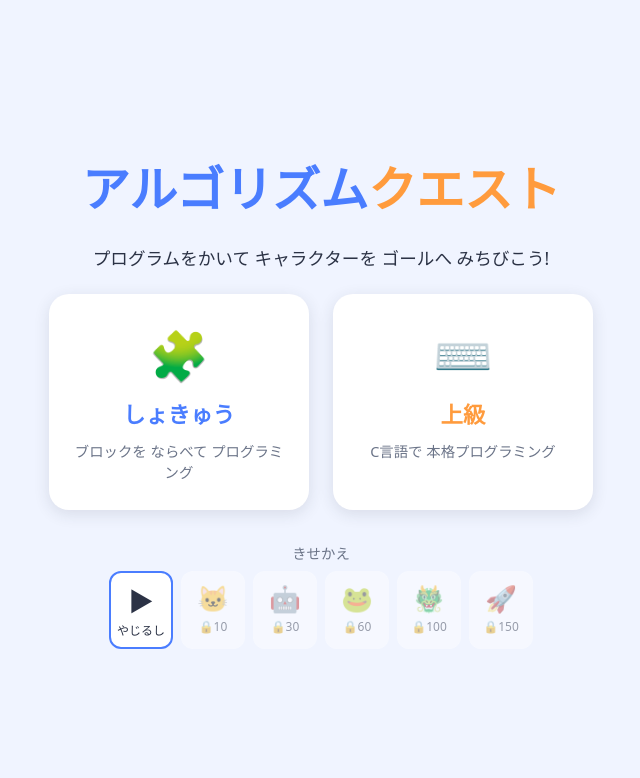
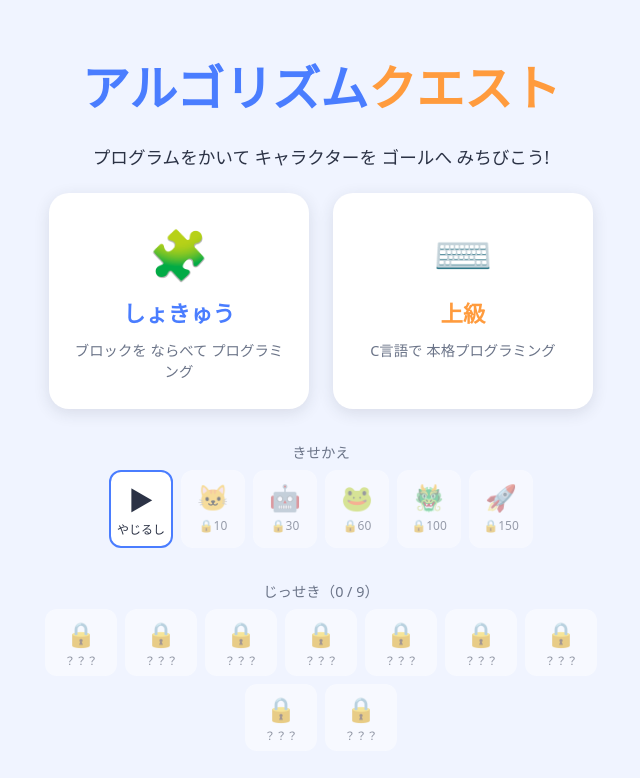
Before and after one commit to piku-2/algorithm-game, a React (Vite) app in the folder front/: page / in a window 1280 px wide. Shown: the top 778 px of the page, without its empty margins (319-959 px from the left). Built offline with nearby package versions, Linux system fonts and the light colour scheme; no server answers.

Commit message:
じっせき(バッジ)システムを追加: 進捗に応じてバッジを解放しトースト+ギャラリー表示

```diff
--- a/front/src/App.tsx
+++ b/front/src/App.tsx
@@ -1,11 +1,20 @@
-import { useEffect, useState } from 'react';
+import { useEffect, useState, type ReactNode } from 'react';
 import type { Stage } from './game/types';
 import { BUNDLED_STAGES } from './game/stages';
 import { fetchProgress, fetchStages, postProgress } from './game/api';
 import { loadSkinId, saveSkinId, skinById, totalStars } from './game/skins';
+import {
+  ACHIEVEMENTS,
+  computeStats,
+  loadSeenAchievementIds,
+  saveSeenAchievementIds,
+  unlockedAchievementIds,
+  type Achievement,
+} from './game/achievements';
 import { TitleScreen } from './components/TitleScreen';
 import { StageSelect, type Progress } from './components/StageSelect';
 import { PlayScreen } from './components/PlayScreen';
+import { AchievementToast } from './components/AchievementToast';
 
 type Screen =
   | { name: 'title' }
@@ -28,6 +37,8 @@ export default function App() {
   const [apiAvailable, setApiAvailable] = useState(false);
   const [progress, setProgress] = useState<Progress>(loadLocalProgress);
   const [skinId, setSkinId] = useState<string>(loadSkinId);
+  const [seenAchievementIds, setSeenAchievementIds] = useState<Set<string>>(loadSeenAchievementIds);
+  const [achievementToasts, setAchievementToasts] = useState<Achievement[]>([]);
 
   // ステージと進捗はバックエンド API から取得し、落ちていれば同梱データにフォールバック
   useEffect(() => {
@@ -62,6 +73,23 @@ export default function App() {
     localStorage.setItem(PROGRESS_KEY, JSON.stringify(progress));
   }, [progress]);
 
+  const stats = computeStats(stages, progress);
+  const unlockedIds = unlockedAchievementIds(stats);
+
+  useEffect(() => {
+    const newlyUnlocked = ACHIEVEMENTS.filter(
+      (a) => unlockedIds.has(a.id) && !seenAchievementIds.has(a.id),
+    );
+    if (newlyUnlocked.length === 0) return;
+    setAchievementToasts((q) => [...q, ...newlyUnlocked]);
+    setSeenAchievementIds((prev) => {
+      const next = new Set(prev);
+      newlyUnlocked.forEach((a) => next.add(a.id));
+      saveSeenAchievementIds(next);
+      return next;
+    });
+  }, [progress, stages]);
+
   const handleClear = (stageId: string, stars: 1 | 2 | 3) => {
     setProgress((prev) => {
       const best = prev[stageId];
@@ -78,21 +106,23 @@ export default function App() {
     saveSkinId(id);
   };
 
+  let content: ReactNode;
+
   if (screen.name === 'title') {
-    return (
+    content = (
       <TitleScreen
         onSelectMode={(mode) => setScreen({ name: 'select', mode })}
         currentSkinId={skinId}
         totalStars={totalStars(progress)}
         onSelectSkin={handleSelectSkin}
+        unlockedAchievementIds={unlockedIds}
       />
     );
-  }
-
+  } else {
     const modeStages = stages.filter((s) => s.mode === screen.mode);
 
     if (screen.name === 'select') {
-    return (
+      content = (
         <StageSelect
           mode={screen.mode}
           stages={modeStages}
@@ -101,25 +131,41 @@ export default function App() {
           onBack={() => setScreen({ name: 'title' })}
         />
       );
-  }
-
+    } else {
       const index = modeStages.findIndex((s) => s.id === screen.stageId);
       const stage = modeStages[index];
       const next = modeStages[index + 1];
 
       if (!stage) {
         setScreen({ name: 'select', mode: screen.mode });
-    return null;
-  }
-
-  return (
+        content = null;
+      } else {
+        content = (
           <PlayScreen
             key={stage.id}
             stage={stage}
             onClear={handleClear}
             onBack={() => setScreen({ name: 'select', mode: screen.mode })}
-      onNext={next ? () => setScreen({ name: 'play', mode: screen.mode, stageId: next.id }) : null}
+            onNext={
+              next ? () => setScreen({ name: 'play', mode: screen.mode, stageId: next.id }) : null
+            }
             skin={skinById(skinId)}
           />
         );
       }
+    }
+  }
+
+  return (
+    <>
+      {content}
+      {achievementToasts[0] && (
+        <AchievementToast
+          key={achievementToasts[0].id}
+          achievement={achievementToasts[0]}
+          onDone={() => setAchievementToasts((q) => q.slice(1))}
+        />
+      )}
+    </>
+  );
+}
--- /dev/null
+++ b/front/src/components/AchievementGallery.tsx
@@ -0,0 +1,30 @@
+import { ACHIEVEMENTS } from '../game/achievements';
+
+interface Props {
+  unlockedIds: Set<string>;
+}
+
+export function AchievementGallery({ unlockedIds }: Props) {
+  return (
+    <div className="achievement-gallery">
+      <span className="achievement-gallery-label">
+        じっせき（{unlockedIds.size} / {ACHIEVEMENTS.length}）
+      </span>
+      <div className="achievement-list">
+        {ACHIEVEMENTS.map((a) => {
+          const unlocked = unlockedIds.has(a.id);
+          return (
+            <span
+              key={a.id}
+              className={`achievement-badge ${unlocked ? '' : 'achievement-locked'}`}
+              title={unlocked ? `${a.name}: ${a.desc}` : `？？？: ${a.desc}`}
+            >
+              <span className="achievement-emoji">{unlocked ? a.emoji : '🔒'}</span>
+              <span className="achievement-name">{unlocked ? a.name : '？？？'}</span>
+            </span>
+          );
+        })}
+      </div>
+    </div>
+  );
+}
--- /dev/null
+++ b/front/src/components/AchievementToast.tsx
@@ -0,0 +1,24 @@
+import { useEffect } from 'react';
+import type { Achievement } from '../game/achievements';
+
+interface Props {
+  achievement: Achievement;
+  onDone: () => void;
+}
+
+export function AchievementToast({ achievement, onDone }: Props) {
+  useEffect(() => {
+    const t = window.setTimeout(onDone, 3200);
+    return () => window.clearTimeout(t);
+  }, [achievement, onDone]);
+
+  return (
+    <div className="achievement-toast" role="status">
+      <span className="achievement-toast-emoji">{achievement.emoji}</span>
+      <span className="achievement-toast-body">
+        <span className="achievement-toast-label">じっせき かいほう!</span>
+        <span className="achievement-toast-name">{achievement.name}</span>
+      </span>
+    </div>
+  );
+}
--- a/front/src/components/TitleScreen.tsx
+++ b/front/src/components/TitleScreen.tsx
@@ -1,13 +1,21 @@
 import { SkinPicker } from './SkinPicker';
+import { AchievementGallery } from './AchievementGallery';
 
 interface Props {
   onSelectMode: (mode: 'block' | 'code') => void;
   currentSkinId: string;
   totalStars: number;
   onSelectSkin: (id: string) => void;
+  unlockedAchievementIds: Set<string>;
 }
 
-export function TitleScreen({ onSelectMode, currentSkinId, totalStars, onSelectSkin }: Props) {
+export function TitleScreen({
+  onSelectMode,
+  currentSkinId,
+  totalStars,
+  onSelectSkin,
+  unlockedAchievementIds,
+}: Props) {
   return (
     <div className="title-screen">
       <h1 className="game-title">
@@ -27,6 +35,7 @@ export function TitleScreen({ onSelectMode, currentSkinId, totalStars, onSelectS
         </button>
       </div>
       <SkinPicker currentSkinId={currentSkinId} totalStars={totalStars} onSelect={onSelectSkin} />
+      <AchievementGallery unlockedIds={unlockedAchievementIds} />
     </div>
   );
 }
--- /dev/null
+++ b/front/src/game/achievements.ts
@@ -0,0 +1,127 @@
+import type { Stage } from './types';
+
+export interface Achievement {
+  id: string;
+  name: string;
+  desc: string;
+  emoji: string;
+}
+
+export interface AchievementStats {
+  clearedCount: number;
+  star3Count: number;
+  clearedBlockCount: number;
+  totalBlockCount: number;
+  clearedCodeCount: number;
+  totalCodeCount: number;
+  totalCount: number;
+}
+
+export const ACHIEVEMENTS: Achievement[] = [
+  {
+    id: 'first-clear',
+    name: 'はじめの いっぽ',
+    desc: 'はじめて ステージを クリアした',
+    emoji: '🥇',
+  },
+  { id: 'ten-clear', name: '10ステージクリア', desc: '10このステージをクリアした', emoji: '🎖️' },
+  { id: 'fifty-clear', name: '50ステージクリア', desc: '50このステージをクリアした', emoji: '🏅' },
+  { id: 'hundred-clear', name: '100ステージクリア', desc: '100このステージをクリアした', emoji: '💯' },
+  {
+    id: 'star3-ten',
+    name: '★3が10こ',
+    desc: '★3を10こ とった',
+    emoji: '🌟',
+  },
+  {
+    id: 'star3-fifty',
+    name: '★3が50こ',
+    desc: '★3を50こ とった',
+    emoji: '✨',
+  },
+  {
+    id: 'all-block-clear',
+    name: 'しょきゅうマスター',
+    desc: 'しょきゅうを ぜんもん クリアした',
+    emoji: '👑',
+  },
+  {
+    id: 'all-code-clear',
+    name: '上級マスター',
+    desc: '上級を ぜんもん クリアした',
+    emoji: '💎',
+  },
+  {
+    id: 'perfect',
+    name: 'パーフェクト',
+    desc: 'すべてのステージを ★3で クリアした',
+    emoji: '🏆',
+  },
+];
+
+export function computeStats(
+  stages: Stage[],
+  progress: Record<string, 1 | 2 | 3>,
+): AchievementStats {
+  let clearedCount = 0;
+  let star3Count = 0;
+  let clearedBlockCount = 0;
+  let clearedCodeCount = 0;
+  let totalBlockCount = 0;
+  let totalCodeCount = 0;
+
+  for (const stage of stages) {
+    if (stage.mode === 'block') totalBlockCount++;
+    else totalCodeCount++;
+    const stars = progress[stage.id];
+    if (!stars) continue;
+    clearedCount++;
+    if (stars === 3) star3Count++;
+    if (stage.mode === 'block') clearedBlockCount++;
+    else clearedCodeCount++;
+  }
+
+  return {
+    clearedCount,
+    star3Count,
+    clearedBlockCount,
+    totalBlockCount,
+    clearedCodeCount,
+    totalCodeCount,
+    totalCount: stages.length,
+  };
+}
+
+const PREDICATES: Record<string, (s: AchievementStats) => boolean> = {
+  'first-clear': (s) => s.clearedCount >= 1,
+  'ten-clear': (s) => s.clearedCount >= 10,
+  'fifty-clear': (s) => s.clearedCount >= 50,
+  'hundred-clear': (s) => s.clearedCount >= 100,
+  'star3-ten': (s) => s.star3Count >= 10,
+  'star3-fifty': (s) => s.star3Count >= 50,
+  'all-block-clear': (s) => s.totalBlockCount > 0 && s.clearedBlockCount >= s.totalBlockCount,
+  'all-code-clear': (s) => s.totalCodeCount > 0 && s.clearedCodeCount >= s.totalCodeCount,
+  perfect: (s) => s.totalCount > 0 && s.star3Count >= s.totalCount,
+};
+
+export function unlockedAchievementIds(stats: AchievementStats): Set<string> {
+  const ids = new Set<string>();
+  for (const a of ACHIEVEMENTS) {
+    if (PREDICATES[a.id]?.(stats)) ids.add(a.id);
+  }
+  return ids;
+}
+
+const SEEN_KEY = 'algorithm-game-achievements-seen';
+
+export function loadSeenAchievementIds(): Set<string> {
+  try {
+    return new Set(JSON.parse(localStorage.getItem(SEEN_KEY) ?? '[]'));
+  } catch {
+    return new Set();
+  }
+}
+
+export function saveSeenAchievementIds(ids: Set<string>): void {
+  localStorage.setItem(SEEN_KEY, JSON.stringify([...ids]));
+}
--- a/front/src/styles.css
+++ b/front/src/styles.css
@@ -169,6 +169,91 @@ h1, h2, h3 {
 
 .skin-emoji {
   font-size: 1.6rem;
+}
+
+/* ---------- じっせき(バッジ) ---------- */
+
+.achievement-gallery {
+  display: flex;
+  flex-direction: column;
+  align-items: center;
+  gap: 8px;
+  margin-top: 8px;
+}
+
+.achievement-gallery-label {
+  font-size: 0.9rem;
+  color: #6b7488;
+}
+
+.achievement-list {
+  display: flex;
+  gap: 8px;
+  flex-wrap: wrap;
+  justify-content: center;
+  max-width: 560px;
+}
+
+.achievement-badge {
+  display: flex;
+  flex-direction: column;
+  align-items: center;
+  gap: 2px;
+  width: 72px;
+  padding: 8px 4px;
+  background: var(--panel);
+  border-radius: 12px;
+  font-size: 0.7rem;
+}
+
+.achievement-locked {
+  opacity: 0.5;
+}
+
+.achievement-emoji {
+  font-size: 1.5rem;
+}
+
+.achievement-toast {
+  position: fixed;
+  top: 20px;
+  left: 50%;
+  transform: translateX(-50%);
+  display: flex;
+  align-items: center;
+  gap: 12px;
+  background: var(--panel);
+  border: 2px solid var(--star);
+  border-radius: 14px;
+  padding: 10px 20px;
+  box-shadow: 0 6px 20px rgb(0 0 0 / 0.25);
+  z-index: 20;
+  animation: achievement-toast-in 0.3s ease-out;
+}
+
+.achievement-toast-emoji {
+  font-size: 2rem;
+}
+
+.achievement-toast-body {
+  display: flex;
+  flex-direction: column;
+}
+
+.achievement-toast-label {
+  font-size: 0.75rem;
+  color: #6b7488;
+}
+
+.achievement-toast-name {
+  font-weight: bold;
+  font-size: 1.05rem;
+  color: var(--primary);
+}
+
+@keyframes achievement-toast-in {
+  from { opacity: 0; transform: translateX(-50%) translateY(-16px); }
+  to { opacity: 1; transform: translateX(-50%) translateY(0); }
 }
 
 /* ---------- ステージ選択 ---------- */
```
Also changed, not shown: 1 other file (tests, documents, lock files or other folders). Lines whose indentation alone changed are shown as unchanged.
